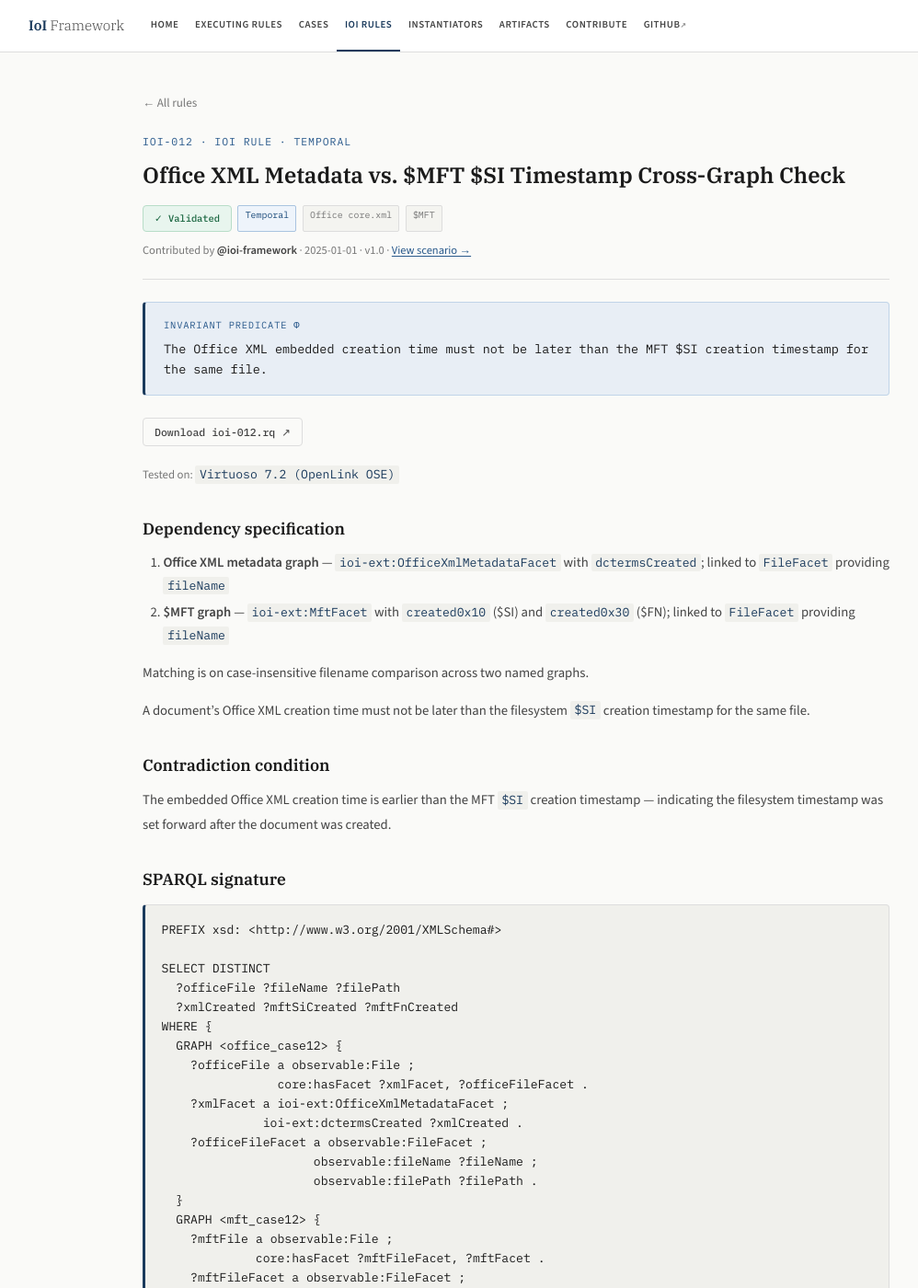
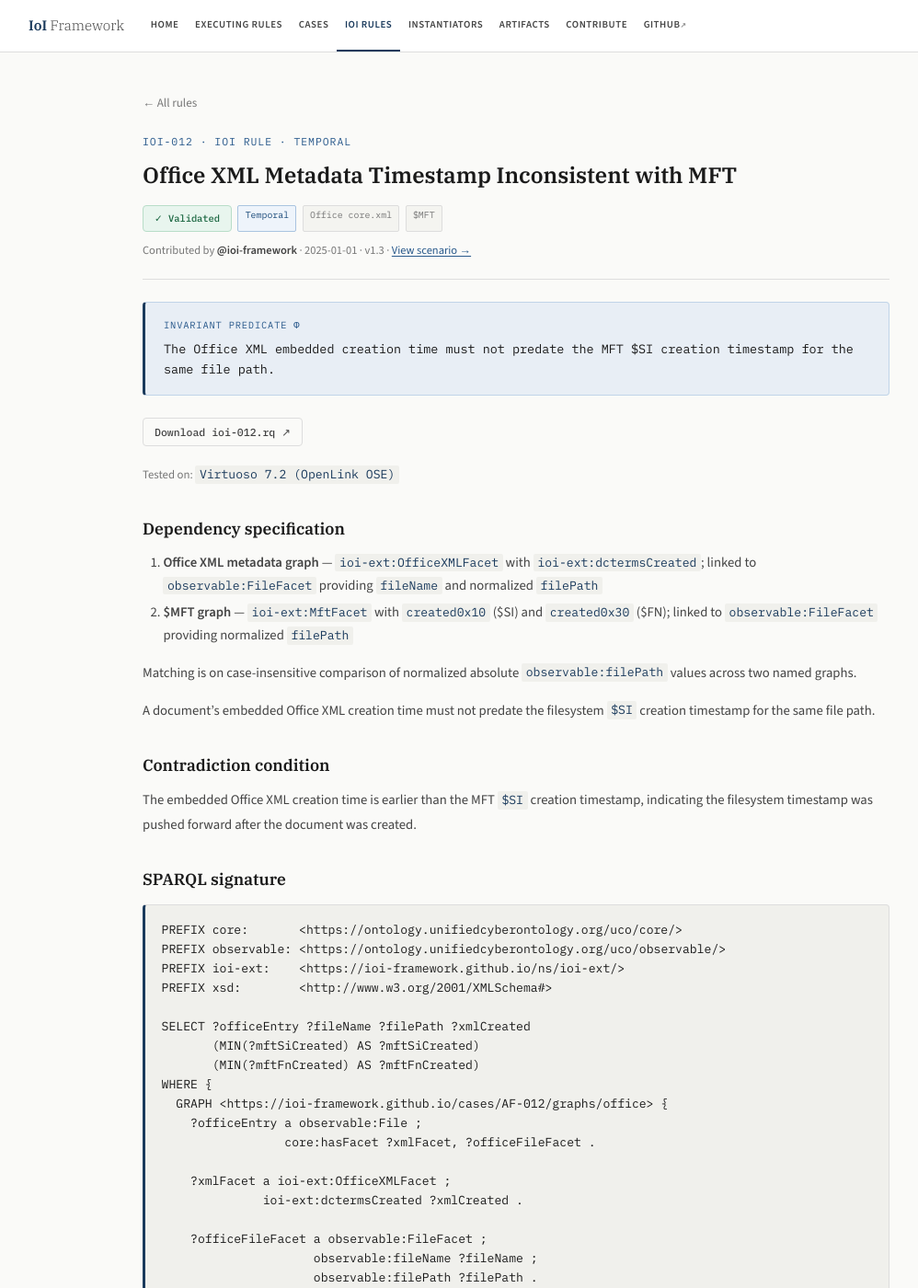
Before and after one commit to ioi-framework/ioi-framework.github.io, a Jekyll site: the page built from _rules/ioi-012.md, in a window 1280 px wide and 1400 px high. Shown: the whole window at 92% size, without its empty margins (79-1077 px from the left). Built offline with Jekyll 4.4.1, drawn with Linux system fonts in a browser that asks for light colours; some of the changed text lies outside the part shown.

Commit message:
align AF-012 website docs with latest framework changes

````diff
--- a/_rules/ioi-012.md
+++ b/_rules/ioi-012.md
@@ -1,75 +1,88 @@
 ---
 rule_id:      IOI-012
-title:        "Office XML Metadata vs. $MFT $SI Timestamp Cross-Graph Check"
+title:        "Office XML Metadata Timestamp Inconsistent with MFT"
 category:     Temporal
 status:       Validated
-description:  "Detects timestamp forging of Office documents by joining embedded dcterms:created from core.xml against the $SI creation timestamp in $MFT. Fires when embedded creation time precedes filesystem creation time."
+description:  "Detects timestamp forging of Office documents by joining embedded Office core.xml metadata against the MFT $SI creation timestamp for the same file path. Fires when the embedded creation time predates filesystem creation time."
 artifacts:
   - Office core.xml
   - $MFT
-invariant:    "The Office XML embedded creation time must not be later than the MFT $SI creation timestamp for the same file."
+invariant:    "The Office XML embedded creation time must not predate the MFT $SI creation timestamp for the same file path."
 sparql_file:  ioi-012.rq
 contributor:  "@ioi-framework"
 date_added:   2025-01-01
-version:      "1.0"
+version:      "1.3"
 case_link:    /cases/af-012/
 tested_on:
   - "Virtuoso 7.2 (OpenLink OSE)"
-notes:        "Evaluated as a two-graph case; Office XML and MFT loaded into separate named graphs and joined at query time."
+notes:        "Evaluated as a two-graph case; Office XML and MFT are loaded into separate named graphs and joined on normalized filePath."
 ---
 
 ## Dependency specification
 
-1. **Office XML metadata graph** — `ioi-ext:OfficeXmlMetadataFacet` with `dctermsCreated`; linked to `FileFacet` providing `fileName`
-2. **$MFT graph** — `ioi-ext:MftFacet` with `created0x10` ($SI) and `created0x30` ($FN); linked to `FileFacet` providing `fileName`
+1. **Office XML metadata graph** — `ioi-ext:OfficeXMLFacet` with `ioi-ext:dctermsCreated`; linked to `observable:FileFacet` providing `fileName` and normalized `filePath`
+2. **$MFT graph** — `ioi-ext:MftFacet` with `created0x10` ($SI) and `created0x30` ($FN); linked to `observable:FileFacet` providing normalized `filePath`
 
-Matching is on case-insensitive filename comparison across two named graphs.
+Matching is on case-insensitive comparison of normalized absolute `observable:filePath` values across two named graphs.
 
-
-
-A document's Office XML creation time must not be later than the filesystem `$SI` creation timestamp for the same file.
+A document's embedded Office XML creation time must not predate the filesystem `$SI` creation timestamp for the same file path.
 
 ## Contradiction condition
 
-The embedded Office XML creation time is earlier than the MFT `$SI` creation timestamp — indicating the filesystem timestamp was set forward after the document was created.
+The embedded Office XML creation time is earlier than the MFT `$SI` creation timestamp, indicating the filesystem timestamp was pushed forward after the document was created.
 
 ## SPARQL signature
 
 ```sparql
-PREFIX xsd: <http://www.w3.org/2001/XMLSchema#>
+PREFIX core:       <https://ontology.unifiedcyberontology.org/uco/core/>
+PREFIX observable: <https://ontology.unifiedcyberontology.org/uco/observable/>
+PREFIX ioi-ext:    <https://ioi-framework.github.io/ns/ioi-ext/>
+PREFIX xsd:        <http://www.w3.org/2001/XMLSchema#>
 
-SELECT DISTINCT
-  ?officeFile ?fileName ?filePath
-  ?xmlCreated ?mftSiCreated ?mftFnCreated
+SELECT ?officeEntry ?fileName ?filePath ?xmlCreated
+       (MIN(?mftSiCreated) AS ?mftSiCreated)
+       (MIN(?mftFnCreated) AS ?mftFnCreated)
 WHERE {
-  GRAPH <office_case12> {
-    ?officeFile a observable:File ;
-                core:hasFacet ?xmlFacet, ?officeFileFacet .
-    ?xmlFacet a ioi-ext:OfficeXmlMetadataFacet ;
+  GRAPH <https://ioi-framework.github.io/cases/AF-012/graphs/office> {
+    ?officeEntry a observable:File ;
+                 core:hasFacet ?xmlFacet, ?officeFileFacet .
+
+    ?xmlFacet a ioi-ext:OfficeXMLFacet ;
               ioi-ext:dctermsCreated ?xmlCreated .
+
     ?officeFileFacet a observable:FileFacet ;
                      observable:fileName ?fileName ;
                      observable:filePath ?filePath .
   }
-  GRAPH <mft_case12> {
-    ?mftFile a observable:File ;
-             core:hasFacet ?mftFileFacet, ?mftFacet .
-    ?mftFileFacet a observable:FileFacet ;
-                  observable:fileName ?mftFileName .
+
+  GRAPH <https://ioi-framework.github.io/cases/AF-012/graphs/mft> {
+    ?mftEntry a observable:File ;
+              core:hasFacet ?mftFacet, ?mftFileFacet .
+
     ?mftFacet a ioi-ext:MftFacet ;
               ioi-ext:created0x10 ?mftSiCreated ;
               ioi-ext:created0x30 ?mftFnCreated .
-    FILTER(LCASE(STR(?mftFileName)) = LCASE(STR(?fileName)))
+
+    ?mftFileFacet a observable:FileFacet ;
+                  observable:filePath ?mftFilePath .
+
+    FILTER(LCASE(STR(?mftFilePath)) = LCASE(STR(?filePath)))
   }
+
   FILTER(xsd:dateTime(?xmlCreated) < xsd:dateTime(?mftSiCreated))
 }
+GROUP BY ?officeEntry ?fileName ?filePath ?xmlCreated
 ORDER BY ?filePath
 ```
 
 ## Graph IRI substitution
 
-Replace `<office_case12>` and `<mft_case12>` with your named graph IRIs.
+The checked-in rule uses the canonical placeholders:
+- `https://ioi-framework.github.io/cases/AF-012/graphs/office`
+- `https://ioi-framework.github.io/cases/AF-012/graphs/mft`
+
+The executor rewrites `AF-012` to the active case ID at runtime.
 
 ## Implementation note
 
-The Office XML graph contains very few triples (19 in the proof-of-concept) while the MFT graph is large (~18M triples). The cross-graph join resolves efficiently because the Office graph drives the outer loop and the filename filter pushes selectivity into the MFT inner loop.
+The Office XML graph is very small compared with the MFT graph. The normalized `filePath` join eliminates the earlier filename-only Cartesian-product problem, and the `GROUP BY + MIN()` pattern keeps the result stable when residual duplicate MFT matches exist.
````
Also changed, not shown: _cases/af-012.md (+12 -12 lines), _instantiators/inst-005.md (+31 -16 lines), 5 other files.
